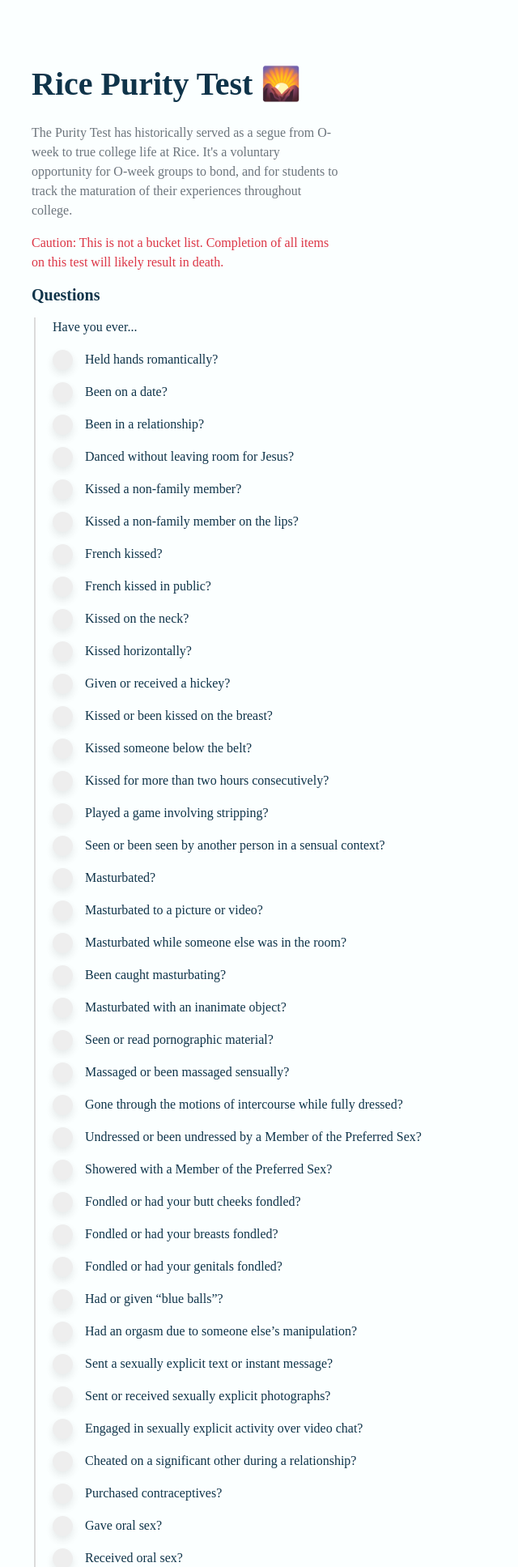
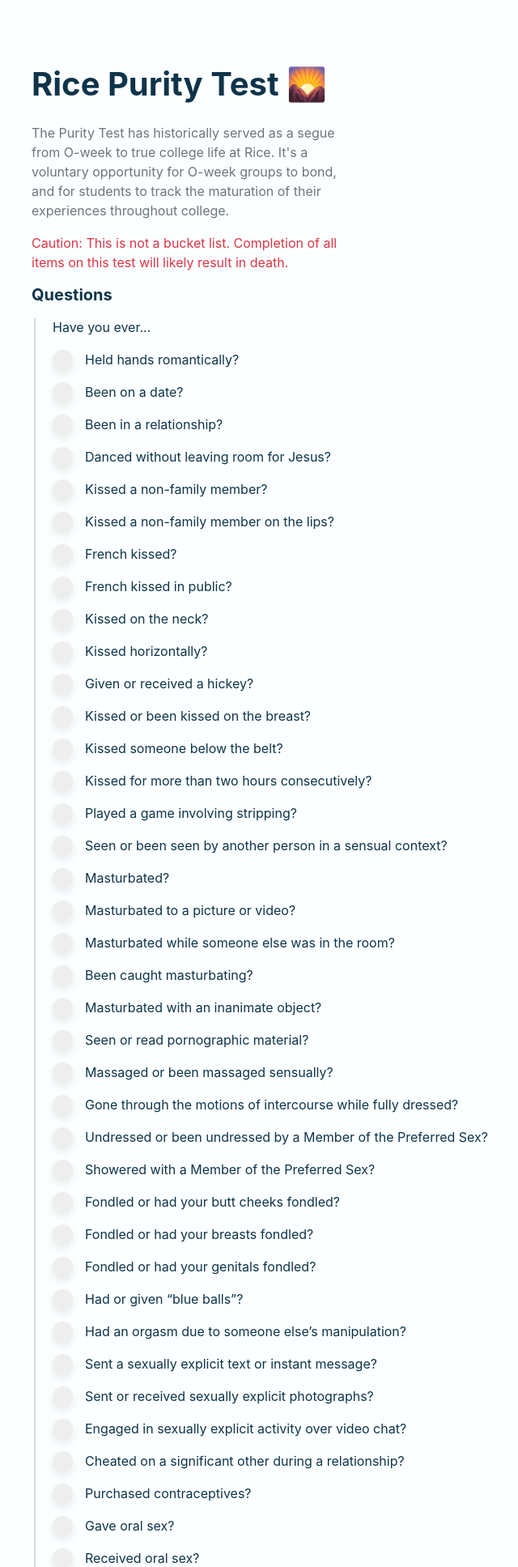
Before and after one commit to Chezzer-ub/site, a PHP site: page /ricepurity/index.html in a window 1280 px wide. Shown: the top 1935 px of the page at 81% size, without its empty margins (217-857 px from the left). Run offline with PHP 8.4, Linux system fonts and the light colour scheme.

Commit message:
downgrade

```diff
--- a/ricepurity/purity.css
+++ b/ricepurity/purity.css
@@ -5,10 +5,6 @@
     background-size: 100%;
     background-repeat: no-repeat;
     min-height: 100vh;
-}
-
-* {
-  font-family: 'Montserrat', var(--bs-font-sans-serif) !important;
 }
 
 .footer-text {
```
